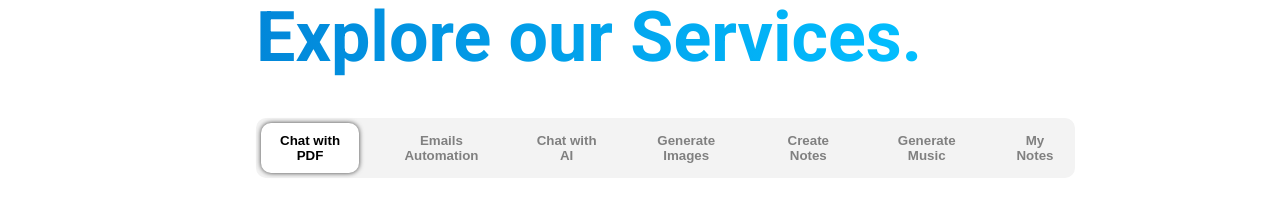
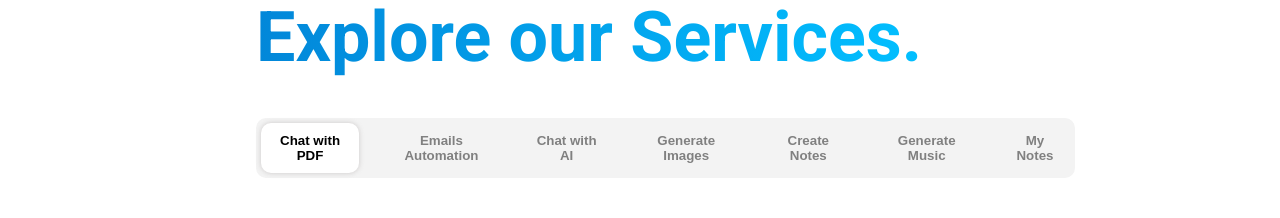
Before and after one commit to arkalal/slaysheet.com, a Next.js app: page / in a window 1280 px wide. Shown: the part 2620-2838 px from the top of the page. Built offline with nearby package versions, Linux system fonts and the light colour scheme.

Commit message:
working on local

```diff
--- a/components/ButtonSwitch/ButtonSwitch.module.scss
+++ b/components/ButtonSwitch/ButtonSwitch.module.scss
@@ -12,7 +12,7 @@
   .buttonActive {
     background-color: white;
     border-radius: 10px;
-    box-shadow: 0px 0px 5px 0px rgba(0, 0, 0, 0.75);
+    box-shadow: 0px 0px 5px 0px rgba(189, 185, 185, 0.75);
     cursor: pointer;
     color: black;
   }
@@ -29,7 +29,7 @@
     &:hover {
       background-color: white;
       border-radius: 10px;
-      box-shadow: 0px 0px 5px 0px rgba(0, 0, 0, 0.75);
+      box-shadow: 0px 0px 5px 0px rgba(189, 185, 185, 0.75);
       cursor: pointer;
       color: black;
     }
```
